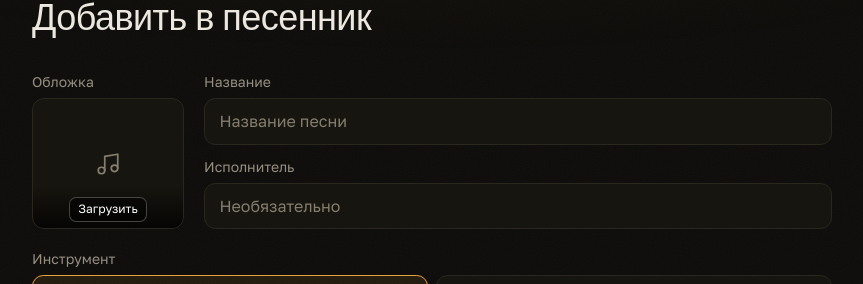
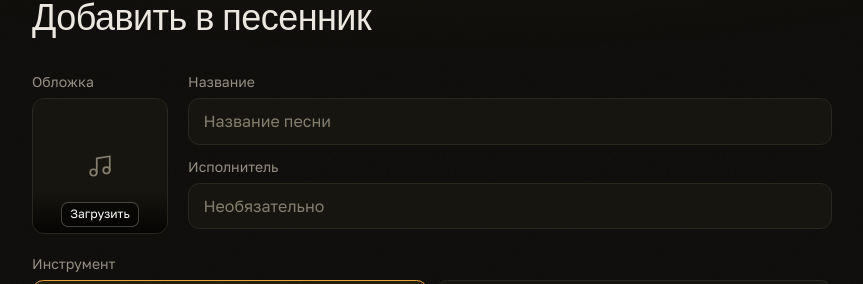
Before and after one commit to luminaved/tabs, a Next.js app: page /songs/new in a window 1280 px wide. Shown: the part 122-406 px from the top of the page, without its empty margins (208-1071 px from the left). Built offline with nearby package versions, Linux system fonts and the light colour scheme; no server answers; the database is empty; sample sign-in values are in the browser's storage.

Commit message:
фиксы

```diff
--- a/app/(site)/songs/[id]/edit/page.tsx
+++ b/app/(site)/songs/[id]/edit/page.tsx
@@ -24,7 +24,15 @@ export default async function EditSongPage({ params }: { params: Promise<{ id: s
   return (
     <main className="container-app py-10">
       <p className="eyebrow mb-2">Редактирование</p>
-      <h1 className="display mb-8 text-4xl font-medium">{song.title}</h1>
+      {/* Исполнитель ВПЕРЕДИ названия — «Кишлак — Скучно».
+          Порядок обратный тому, что в разметке для поисковиков («Скучно —
+          Кишлак»), и это не небрежность: там строка отвечает на вопрос «что это
+          за песня», а здесь — «ту ли я открыл». В своей библиотеке одинаковых
+          названий больше, чем одинаковых пар «исполнитель + название», и
+          различает их как раз исполнитель, поэтому он и стоит первым. */}
+      <h1 className="display mb-8 text-4xl font-medium">
+        {song.artist?.trim() ? `${song.artist.trim()} — ${song.title}` : song.title}
+      </h1>
 
       <SongEditor
         action={updateSongAction}
--- a/app/globals.css
+++ b/app/globals.css
@@ -2633,22 +2633,19 @@
     border-radius: 0.5rem;
   }
   /* ── Обложка в редакторе ────────────────────────────────────────────────
-     Стоит слева от названия с исполнителем и ТЯНЕТСЯ НА ВСЮ ВЫСОТУ этой пары.
-     Раньше это был квадратик в 5.5rem, под которым до низа соседнего столбца
-     оставалась пустая половина строки, — самая заметная дыра в шапке формы.
-
-     Высоту задаёт соседний столбец, а НЕ сама обложка: ширина столбца в сетке
-     фиксирована (см. шапку в SongEditor), поэтому растягивание ничего не
-     зацикливает. Обратный порядок — квадрат через `aspect-ratio` — как раз
-     зациклил бы: ширина зависела бы от высоты, а высота от соседа по ряду.
-
-     Тянемся через `flex: 1`, а не `height: 100%`: процент считается от высоты
-     родителя, а та здесь берётся из раскладки, а не задана явно, — случай, на
-     котором браузеры расходятся. Картинку внутри кладём absolute'ом (тот же
-     приём, что у .cover-fill-img выше), и процентов не остаётся вовсе.
-
-     На телефоне столбец один и тянуться не за кем, поэтому там высоту задаёт
-     сама обложка, квадратом. */
+     Квадрат, как и всякая обложка на сайте (.cover-sm в списках, .cover-fill на
+     странице разбора). Пропорция важнее заполнения высоты: картинка сюда
+     приходит квадратной — её жмёт до 512×512 сам редактор (см. resizeImage), —
+     и любая другая рамка показывала бы её обрезанной, то есть врала бы о том,
+     что увидят в каталоге.
+
+     Размер задаёт ШИРИНА столбца сетки (см. шапку в SongEditor), высота идёт за
+     ней через aspect-ratio. Обратный порядок — тянуться по высоте соседнего
+     столбца и от неё же считать ширину — зациклил бы раскладку: ширина
+     столбца зависела бы от его же содержимого.
+
+     Одно правило на все ширины: на телефоне столбец один и тянется во всю
+     страницу, поэтому там квадрат упирается в потолок max-width. */
   .cover-edit {
     position: relative;
     width: 100%;
@@ -2658,14 +2655,6 @@
     border: 1px solid var(--color-line);
     border-radius: 0.75rem;
     background: var(--color-surface);
-  }
-  @media (min-width: 40rem) {
-    .cover-edit {
-      flex: 1 1 auto;
-      min-height: 8rem;
-      max-width: none;
-      aspect-ratio: auto;
-    }
   }
   .cover-edit-img,
   .cover-edit-empty {
--- a/components/CoverInput.tsx
+++ b/components/CoverInput.tsx
@@ -48,10 +48,9 @@ export function CoverInput({ initialSrc }: { initialSrc?: string | null }) {
   };
 
   return (
-    // min-h-0 + flex-1: столбец шапки растянут по ряду сетки, и обложка забирает
-    // всю его высоту, оставшуюся под подписью. Без min-h-0 flex-элемент не даёт
-    // себя сжать ниже содержимого, и тянуться было бы не за чем.
-    <div className="flex min-h-0 flex-1 flex-col gap-2">
+    // Размер обложки задаёт ширина столбца в шапке редактора, высоту она берёт
+    // из своей пропорции 1:1 — тянуть этот блок по высоте ряда не нужно.
+    <div className="flex flex-col gap-2">
       <div className="cover-edit">
         {previewSrc ? (
           // eslint-disable-next-line @next/next/no-img-element
--- a/components/SongEditor.tsx
+++ b/components/SongEditor.tsx
@@ -506,10 +506,11 @@ export function SongEditor({
           отдельной полосой она занимала свою высоту целиком, хотя рядом с ней
           пустовало полстроки. Колонка `auto` — по содержимому обложки с её
           кнопками, вторая забирает остаток. На телефоне обе складываются. */}
-      {/* Ширина столбца обложки задана числом, а не `auto`: обложка тянется по
-          высоте ряда, и при `auto` её ширина зависела бы от высоты, а высота —
-          от соседнего столбца. Браузеры такое разрешают непредсказуемо. */}
-      <div className="grid gap-4 sm:grid-cols-[9.5rem_minmax(0,1fr)] sm:gap-5">
+      {/* Ширина столбца обложки задана числом: от неё через пропорцию 1:1
+          считается высота (см. .cover-edit). Число подобрано так, чтобы столбец
+          вышел вровень с соседним: подпись (1.25rem) + отступ (0.375) + квадрат
+          (8.5) ≈ два поля с подписями справа. */}
+      <div className="grid gap-4 sm:grid-cols-[8.5rem_minmax(0,1fr)] sm:gap-5">
         <div className="flex flex-col gap-1.5">
           <span className="text-sm text-muted">Обложка</span>
           <CoverInput initialSrc={initial?.coverSrc} />
```
